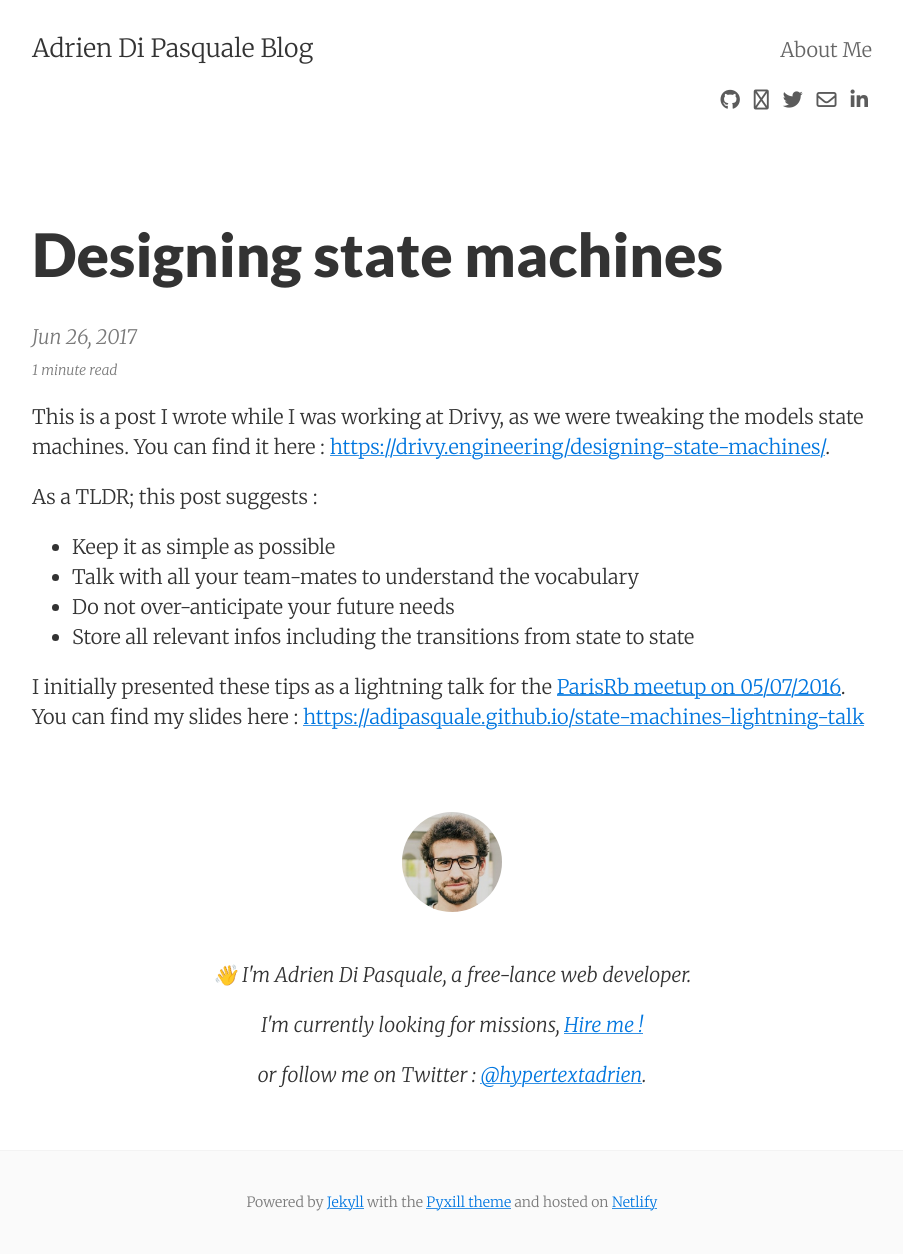
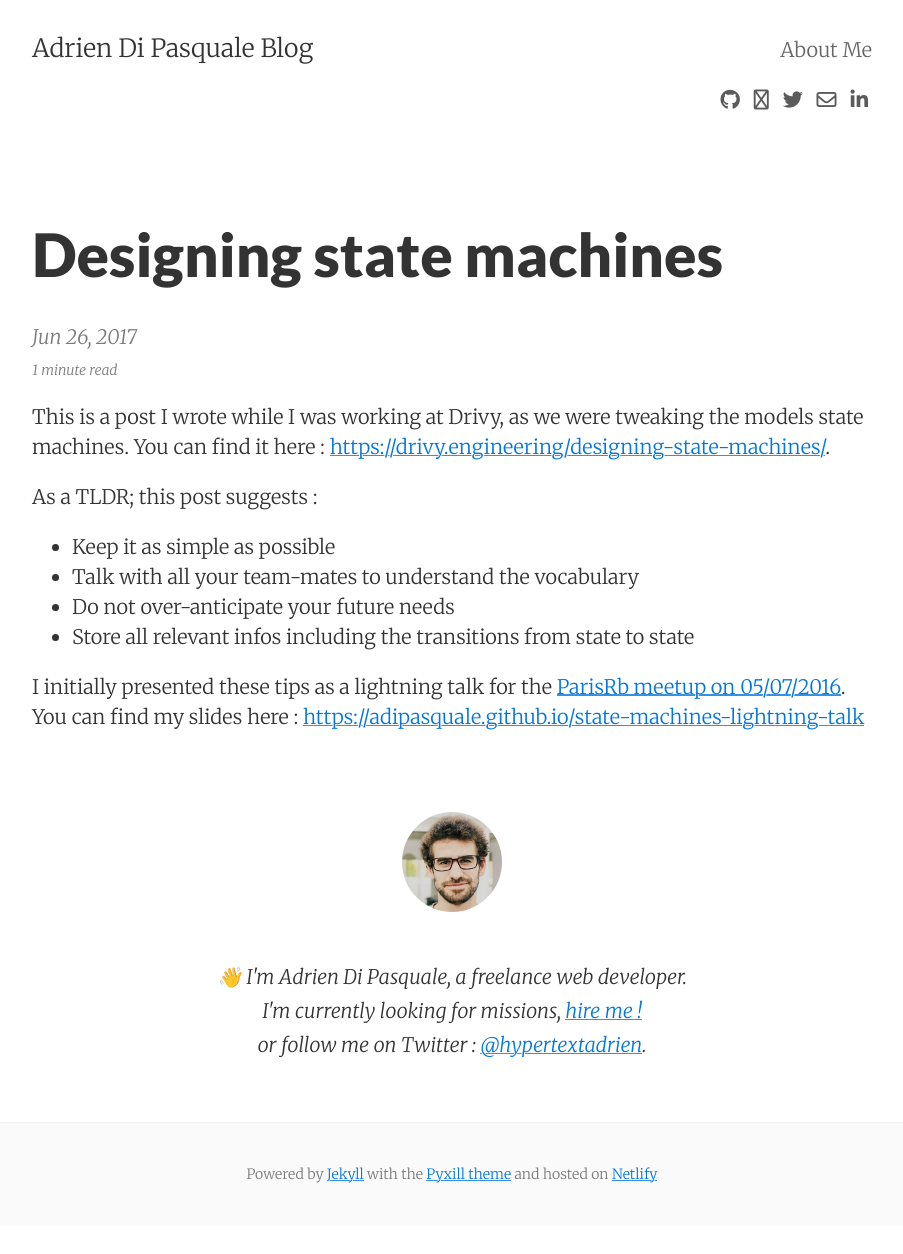
Before and after one commit to adipasquale/blog.dipasquale.fr, a Jekyll site: the page built from _posts/2017-06-26-designing-state-machines.md, in a window 1280 px wide. Shown: the whole page, without its empty margins (188-1091 px from the left). Built offline with Jekyll 4.4.1, drawn with Linux system fonts in a browser that asks for light colours; nearby versions of some CDN libraries; comment, search, counter and statistics services are not loaded; after the commit the page ends 1226 px from its top, so only the background shows below that.

```diff
--- a/_includes/post_footer.html
+++ b/_includes/post_footer.html
@@ -1,13 +1,11 @@
 <div class="py2 post-footer">
-  <img src="{{ site.baseurl }}/images/me.jpeg" alt="John Otander" class="avatar" />
+  <img src="{{ site.baseurl }}/images/me.jpeg" alt="Adrien Di Pasquale" class="avatar" />
   <p>
-    👋 I'm Adrien Di Pasquale, a free-lance web developer.
-  </p>
-  <p>
+    👋 I'm Adrien Di Pasquale, a freelance web developer.
+    <br/>
     I'm currently looking for missions,
-    <a href="mailto:adrien@dipasquale.fr">Hire me !</a>
-  </p>
-  <p>
+    <a href="mailto:adrien@dipasquale.fr">hire me !</a>
+    <br/>
     or follow me on Twitter : <a href="https://twitter.com/hypertextadrien">@hypertextadrien</a>.
   </p>
 </div>
--- a/_sass/_posts.scss
+++ b/_sass/_posts.scss
@@ -26,6 +26,9 @@
   margin-top: .75rem;
   text-align: center;
 }
+.post-footer p {
+  line-height: 1.7;
+}
 
 .post-footer .avatar {
   margin: 2rem 0;
```
Also changed, not shown: _posts/2018-12-07-echelle-des-revenus-en-france.md (renamed from _drafts/echelle-des-revenus-en-france.md, +6 -4 lines).
